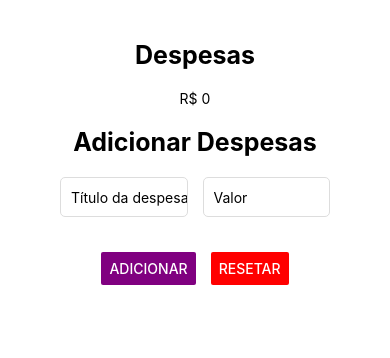
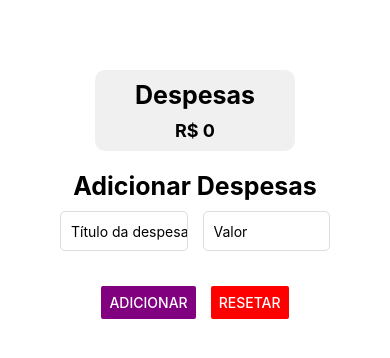
Before and after one commit to luisa-diniz/finances-app, a React Native app: screen / in a window 390 px wide. Shown: the top 358 px of the page. Built offline with nearby package versions, Linux system fonts and the light colour scheme.

Commit message:
small changes on expenses list

```diff
--- a/src/components/Header/index.tsx
+++ b/src/components/Header/index.tsx
@@ -67,7 +67,7 @@ export default function Home() {
     <View style={styles.container}>
       <View style={styles.headerContainer}>
         <Text style={styles.headerText}>Despesas</Text>
-        <Text>R$ {total}</Text>
+        <Text style={styles.itemTitle}>R$ {total}</Text>
       </View>
       <Text style={styles.headerText}>Adicionar Despesas</Text>
       <View style={styles.inputContainer}>
@@ -89,6 +89,7 @@ export default function Home() {
         <Button title="Adicionar" onPress={addExpense} color="#800080" />
         <Button title="Resetar" onPress={clearList} color="red" />
       </View>
+
       <FlatList
         data={expensesList}
         renderItem={({ item }) => (
@@ -98,8 +99,9 @@ export default function Home() {
           </View>
         )}
         keyExtractor={(item, index) => index.toString()}
-      />
-    </View>
+        />
+      </View>
+
   );
 }
 
@@ -110,22 +112,24 @@ const styles = StyleSheet.create({
     justifyContent: 'flex-start',
     alignItems: 'center',
     backgroundColor: '#fff',
-    paddingTop: 40,
+    paddingTop: 70,
     paddingBottom: 20,
     paddingLeft: 20,
     paddingRight: 20,
     width: '100%',
   },
   headerContainer: {
-    display: 'flex',
+    backgroundColor: '#f0f0f0',
+    paddingHorizontal: 40,
+    paddingVertical: 10,
+    borderRadius: 10,
+    marginBottom: 20,
     alignItems: 'center',
-    paddingHorizontal: 40,
-    marginBottom: 20,
   },
   headerText: {
     fontSize: 25,
     fontWeight: 'bold',
-    marginBottom: 20,
+    marginBottom: 10,
   },
   inputContainer: {
     display: 'flex',
@@ -144,14 +148,23 @@ const styles = StyleSheet.create({
     marginBottom: 15,
     borderRadius: 5,
   },
+  buttonsContainer: {
+    display: 'flex',
+    gap: 15,
+    flexDirection: 'row',
+    alignItems: 'center',
+    marginBottom: 20,
+  },
   itemContainer: {
+    backgroundColor: '#e9e9e9',
+    paddingVertical: 10,
+    paddingHorizontal: 15,
+    borderRadius: 10,
+    marginBottom: 10,
     flexDirection: 'row',
     justifyContent: 'space-between',
-    gap: 5,
-    width: '100%',
-    paddingVertical: 10,
-    borderBottomWidth: 1,
-    borderColor: '#ddd',
+    alignItems: 'center',
+    width: '100%'
   },
   itemTitle: {
     fontSize: 18,
@@ -161,10 +174,4 @@ const styles = StyleSheet.create({
     fontSize: 18,
     color: '#800080',
   },
-  buttonsContainer: {
-    display: 'flex',
-    gap: 15,
-    flexDirection: 'row',
-    alignItems: 'center',
-  },
 });
```
